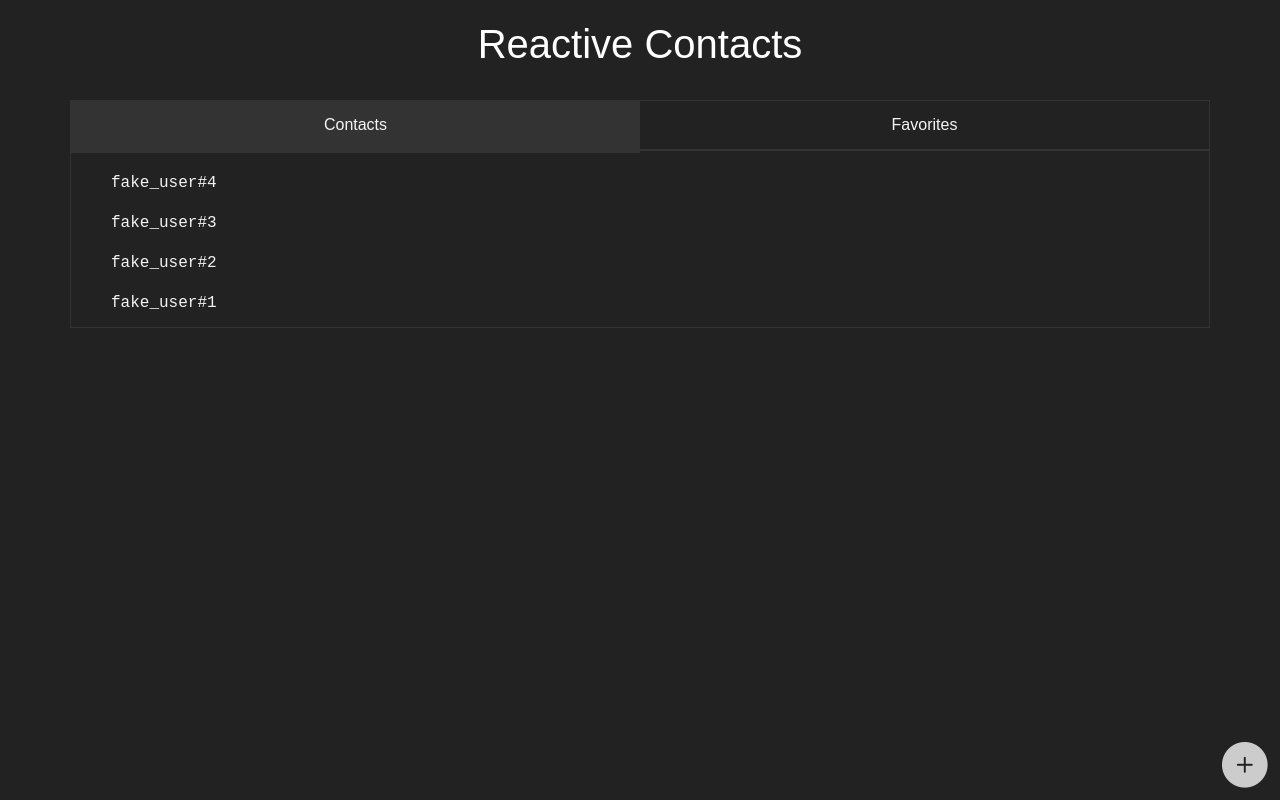
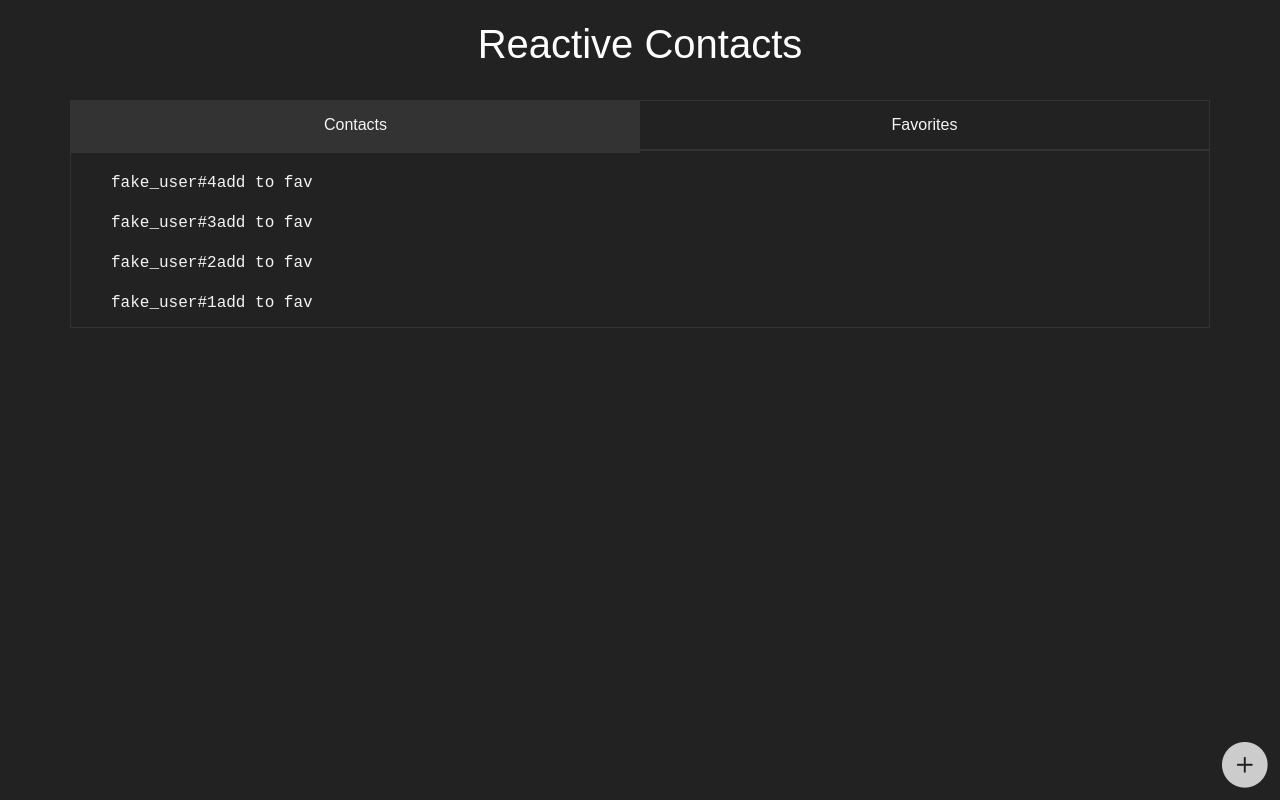
Before and after one commit to strcoder4007/optobizz_tech_challenge, a React (Create React App) app: page / in a window 1280 px wide. Built offline with nearby package versions, Linux system fonts and the light colour scheme.

Commit message:
add_to_fav implementation pending

```diff
--- a/src/App.css
+++ b/src/App.css
@@ -51,6 +51,11 @@ ol > li {
     font-family: monospace;
 }
 
+.favBtn {
+    height: 25px;
+    width: 25px;
+}
+
 @keyframes App-logo-spin {
   from { transform: rotate(0deg); }
   to { transform: rotate(360deg); }
--- a/src/App.js
+++ b/src/App.js
@@ -9,19 +9,23 @@ class App extends Component {
             contacts: [
                 {
                     name: "fake_user#1",
-                    favorite: false
+                    favorite: false,
+                    id: 0
                 },
                 {
                     name: "fake_user#2",
-                    favorite: true
+                    favorite: true,
+                    id: 1
                 },
                 {
                     name: "fake_user#3",
-                    favorite: false
+                    favorite: false,
+                    id: 2
                 },
                 {
                     name: "fake_user#4",
-                    favorite: true
+                    favorite: true,
+                    id: 3
                 }
             ],
             showContacts: true
@@ -60,16 +64,20 @@ class App extends Component {
         })
         junk.push({
             name: "new_user#"+cnt,
-            favorite: cnt%2 ? true : false
+            favorite: cnt%2 ? true : false,
+            id: cnt
         })
         this.setState({
             contacts: junk
         })
     }
 
+    addFavorite() {
+    }
+
     render() {
         var showContacts = this.state.showContacts;
-        var contacts = this.state.contacts.slice(0).reverse().map(contact => <li className="contactsSection">{contact.name}</li>);
+        var contacts = this.state.contacts.slice(0).reverse().map((contact, index) => <li className="contactsSection">{contact.name}<span className="pull-right" onClick={this.addFavorite.bind(this)}>add to fav</span></li>);
         var favorites = this.state.contacts.slice(0).reverse().map(contact => { if(contact.favorite) return <li className="favoritesSection">{contact.name}</li>});
         return (
             <div className="App">
```
